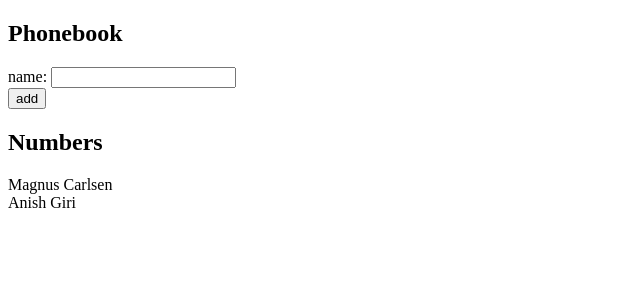
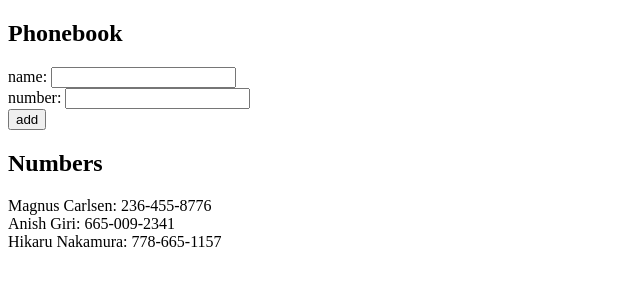
Before and after one commit to RastkoAmun/phonebook-app, a React (Create React App) app: page / in a window 1280 px wide. Shown: the top 300 px of the page, without its empty margins (0-640 px from the left). Built offline with nearby package versions, Linux system fonts and the light colour scheme.

Commit message:
Upgraded input handler for both adding name and numbers

```diff
--- a/src/App.js
+++ b/src/App.js
@@ -3,42 +3,62 @@ import ContactForm from './components/ContactFrom';
 
 const App = () => {
   const [contacts, setContacts] = useState([
-    {name: 'Magnus Carlsen'},
-    {name: 'Anish Giri'}
+    {name: 'Magnus Carlsen', number: '236-455-8776'},
+    {name: 'Anish Giri', number: '665-009-2341'},
+    {name: 'Hikaru Nakamura', number: '778-665-1157'}
   ])
   const [newName, setNewName] = useState('');
+  const [newNumber, setNewNumber] = useState('');
 
   //Function for control changing state of form input
   const handleInput = (event) => {
-    setNewName(event.target.value)
+    if(event.target.className === 'name'){
+      setNewName(event.target.value)
+    }else{
+      setNewNumber(event.target.value)
+    }
   }
 
+  //Function for adding a new contact in the list
   const addContact = (event) => {
     event.preventDefault()
     const newContact = {
-      name: newName
+      name: newName,
+      number: newNumber
     }
-    setContacts(contacts.concat(newContact))
-    setNewName('')
+
+    const isFound = contacts.find(contact =>
+      contact.name === newName)
+
+    if(isFound){
+      alert(`${newName} is already in your contacts!`)
+      setNewName('')
+    }else{
+      setContacts(contacts.concat(newContact))
+      setNewName('')
+      setNewNumber('')
+    }
   }
-
 
   return(
     <div>
       <h2>Phonebook</h2>
-      {/* <form>
+      <form>
         <div>
-          name: <input value={newName} onChange={handleInput}/>
+          name: <input className='name' value={newName} onChange={handleInput}/>
+        </div>
+        <div>
+          number: <input className='number' value={newNumber} onChange={handleInput}/>
         </div>
         <div>
           <button type='submit' onClick={addContact}>add</button>
         </div>
-      </form> */}
-      <ContactForm newName={newName} addContact={addContact} handleInput={handleInput} />
+      </form>
+      {/* <ContactForm newName={newName} addContact={addContact} handleInput={handleInput} /> */}
         <h2>Numbers</h2>
         <div>
           {contacts.map(contact =>
-            <div>{contact.name}</div>
+            <div key={contact.number}>{contact.name}: {contact.number}</div>
           )}
         </div>
     </div>
```
